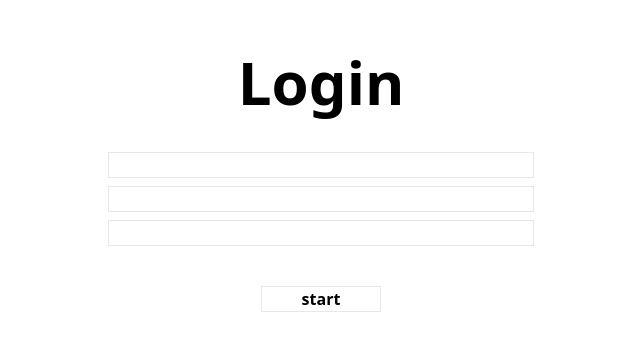
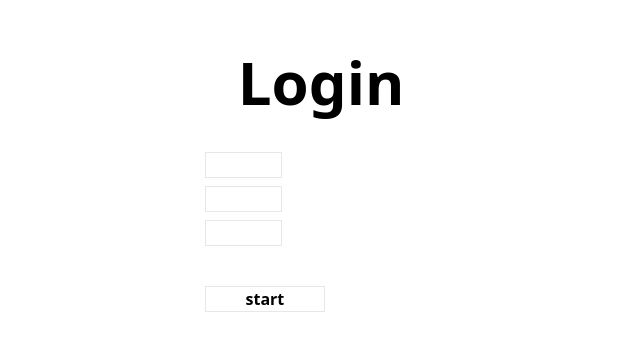
Before and after one commit to kototo522/zinbee-app, a Next.js app: page /login in a window 1280 px wide. Shown: the part 218-568 px from the top of the page, without its empty margins (319-959 px from the left). Built offline with nearby package versions, Linux system fonts and the light colour scheme.

Commit message:
add: feature/issue#04

```diff
--- a/src/pages/login.tsx
+++ b/src/pages/login.tsx
@@ -1,5 +1,8 @@
 import { useRouter } from 'next/router'
 import { useState } from 'react'
+import { app } from '../Firebase/firebase'
+
+import { getAuth, signInWithEmailAndPassword } from 'firebase/auth'
 
 type changeEvent = {
   target: {
@@ -8,14 +11,18 @@ type changeEvent = {
 }
 
 const Login = () => {
+  const auth = getAuth(app)
   const router = useRouter()
   const [name, setName] = useState('')
   const [email, setEmail] = useState('')
   const [password, setPassword] = useState('')
 
-  function jumpHome() {
-    name && email && password ? router.push('./') : console.log('未入力')
-    console.log(name, email, password)
+  const handleSubmit = async (e: React.FormEvent<HTMLFormElement>) => {
+    e.preventDefault()
+    if (name && email && password) {
+      await signInWithEmailAndPassword(auth, email, password)
+      router.push('./')
+    }
   }
 
   const handleNameChange = (event: changeEvent) => {
@@ -31,6 +38,7 @@ const Login = () => {
   return (
     <div className="w-full h-screen flex flex-col justify-center items-center">
       <h2 className="text-6xl font-black">Login</h2>
+      <form onSubmit={handleSubmit}>
         <div className="flex flex-col mt-10 w-1/3">
           <input
             className="border"
@@ -58,8 +66,8 @@ const Login = () => {
           className="mt-10 px-10 font-black border"
           type="submit"
           value="start"
-        onClick={jumpHome}
         />
+      </form>
     </div>
   )
 }
```
Also changed, not shown: src/features/page.ts (line endings or trailing spaces). Lines whose indentation alone changed are shown as unchanged.
